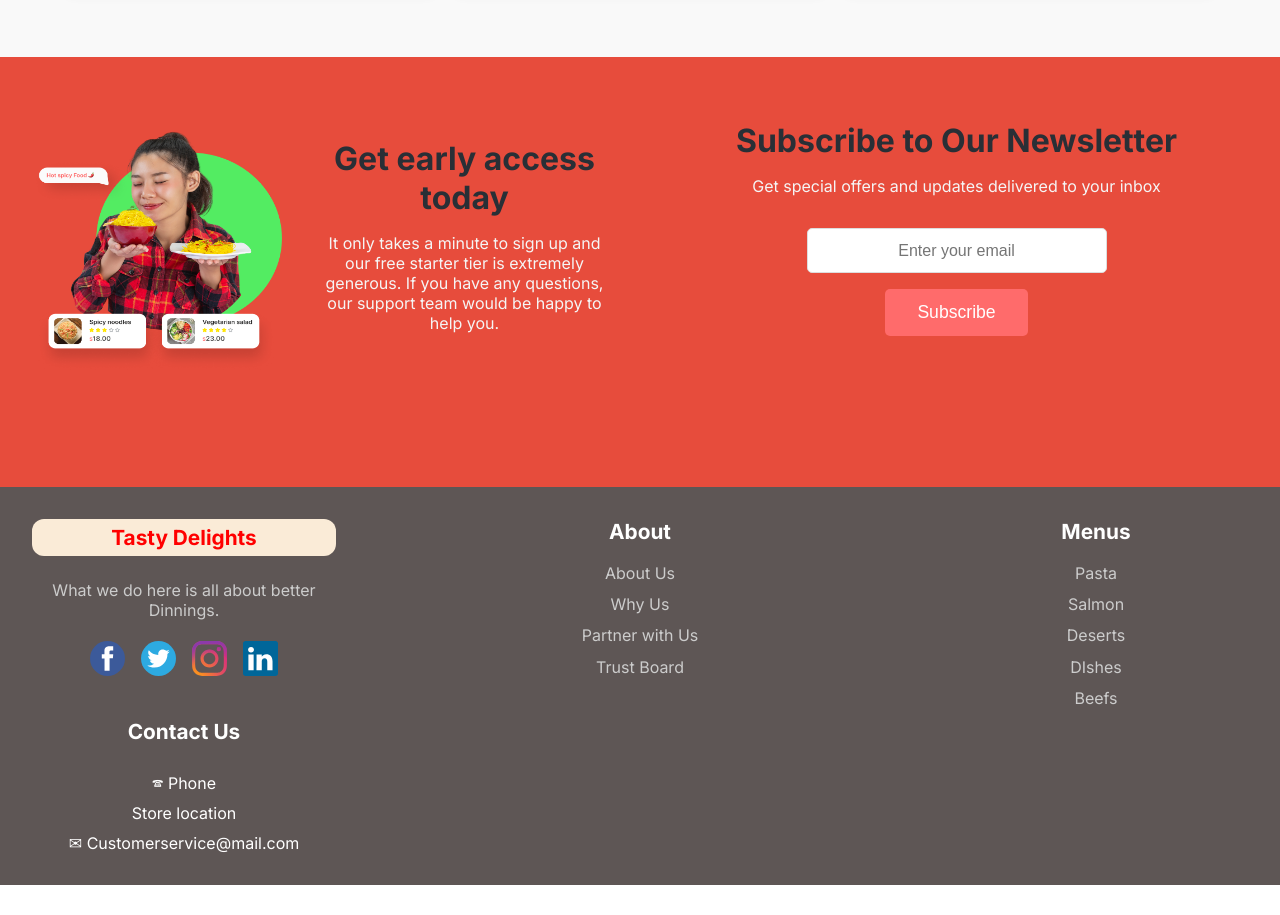
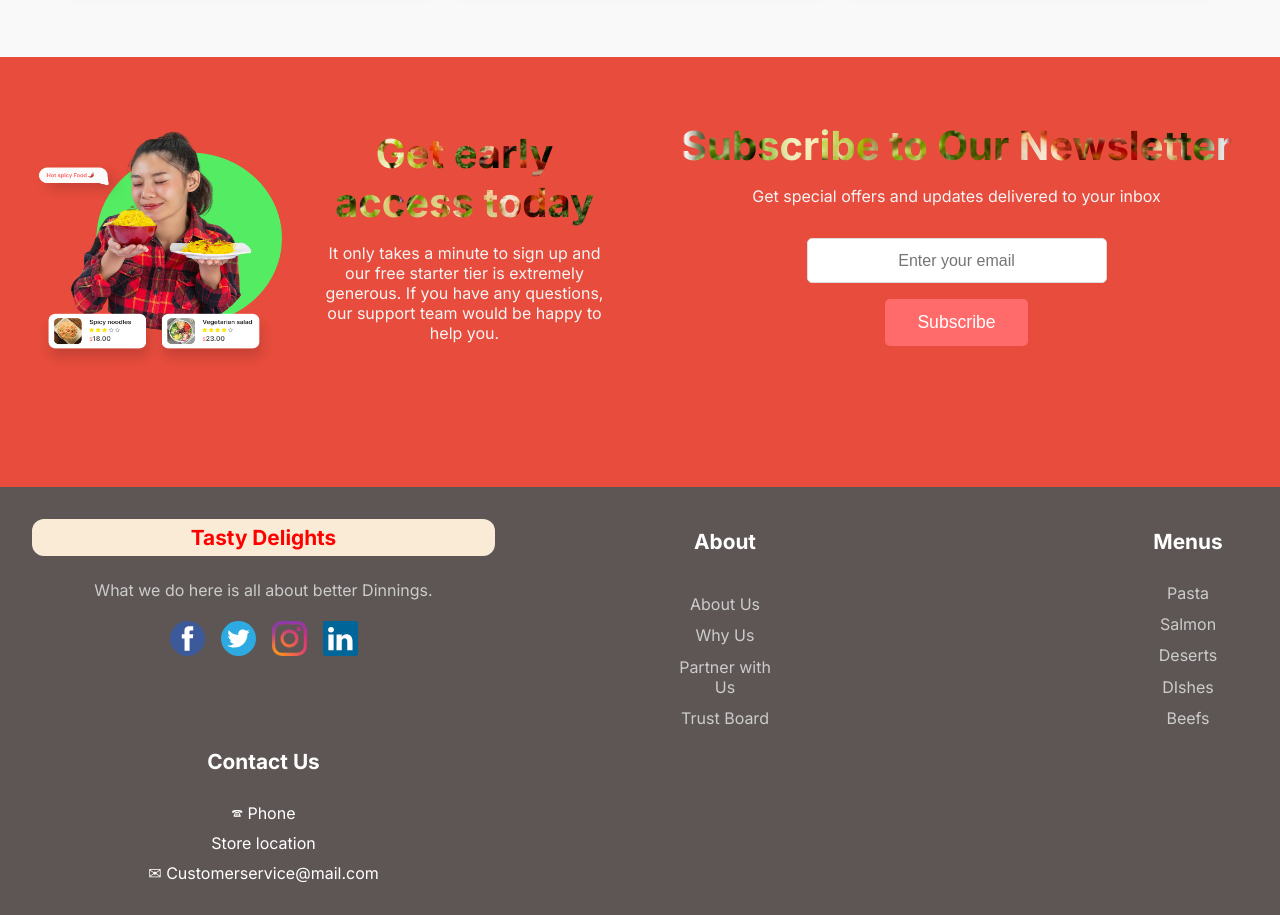
Before and after one commit to Feyi1a/Tasty-App, a Next.js app: page / in a window 1280 px wide. Shown: the part 1920-2835 px from the top of the page. Before the commit the page ends 2805 px from the top, so only its background shows below. Built offline with nearby package versions, Linux system fonts and the light colour scheme.

Commit message:
Adjusted the footer 2, 3 display and worked on the Newsletter H2 text background.

```diff
--- a/src/app/globals.css
+++ b/src/app/globals.css
@@ -271,9 +271,15 @@ nav {
 }
 
 .newsletter h2 {
-  font-size: 2rem;
+  font-size: 2.5rem;
   margin-bottom: 1rem;
-  color: var(--dark-color);
+  color: #ccc;
+  /* color: var(--dark-color); */
+  background: url('/food-roll/Vegetable salad.png') center;
+  background-size: cover;
+  background-clip: text;
+  color: transparent;
+  animation: 10s linear infinite;
 }
 
 .newsletter input {
@@ -382,7 +388,7 @@ nav {
   padding: 2rem 2rem;
   text-align: center;
   display: grid;
-  grid-template-columns: 1fr 2fr 1fr;
+  grid-template-columns: 2fr 2fr 1fr;
 }
 
 .footer h2 {
@@ -394,6 +400,18 @@ nav {
 .foot4 {
   display: flex;
   flex-direction: column;
+}
+
+
+.foot3, .foot2 {
+  width: 100px;
+  margin: 10px;
+  display: flex;
+  flex-direction: column;
+  justify-content: space-between;
+  justify-items: center;
+  margin-left: 180px;
+  row-gap: 10px;
 }
 
 .foot4 {
@@ -447,7 +465,7 @@ nav {
   }
 
   .footer {
-    grid-template-columns: 2fr;
+    grid-template-columns: 3fr;
     gap: 30px;
   }
 }
```
